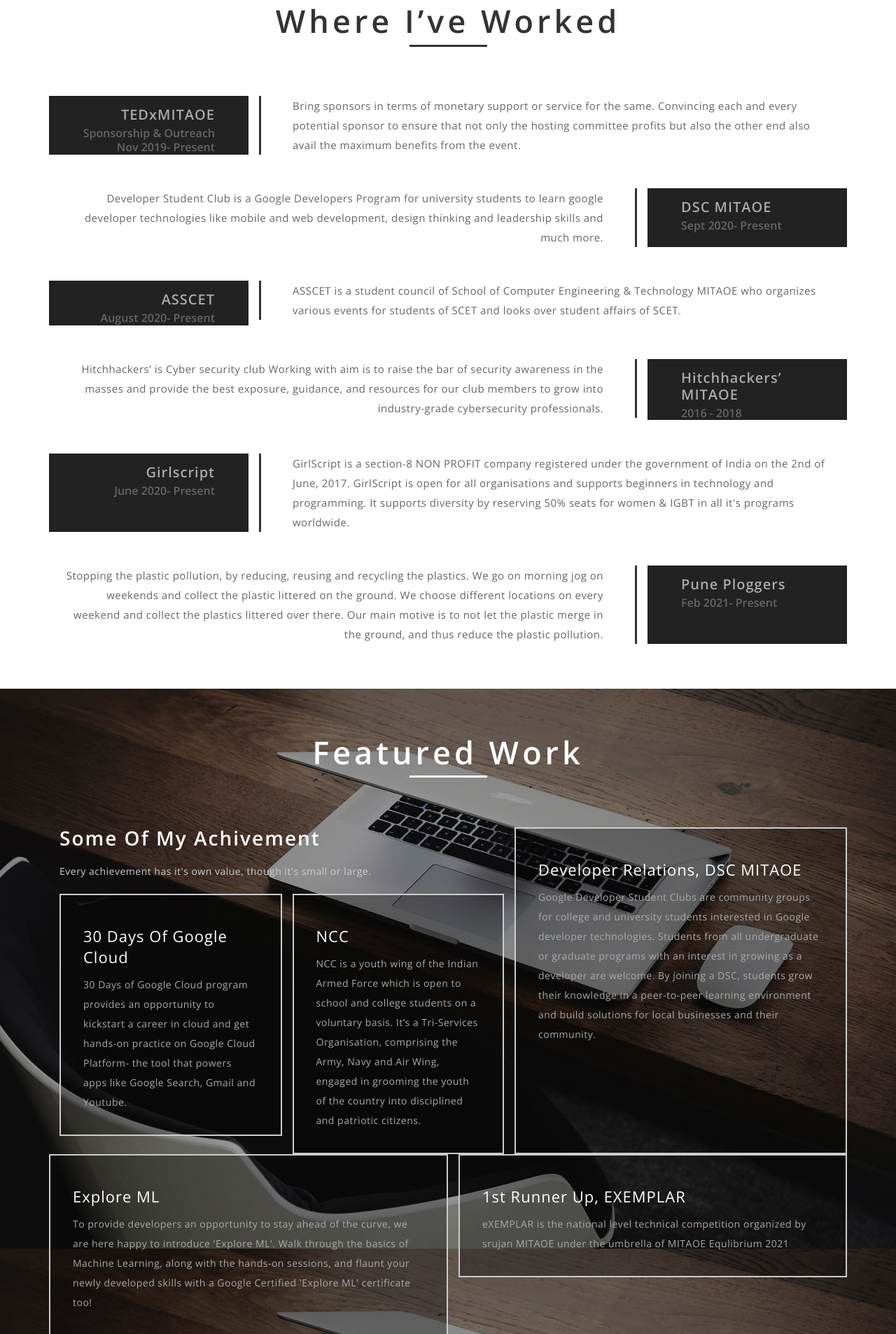
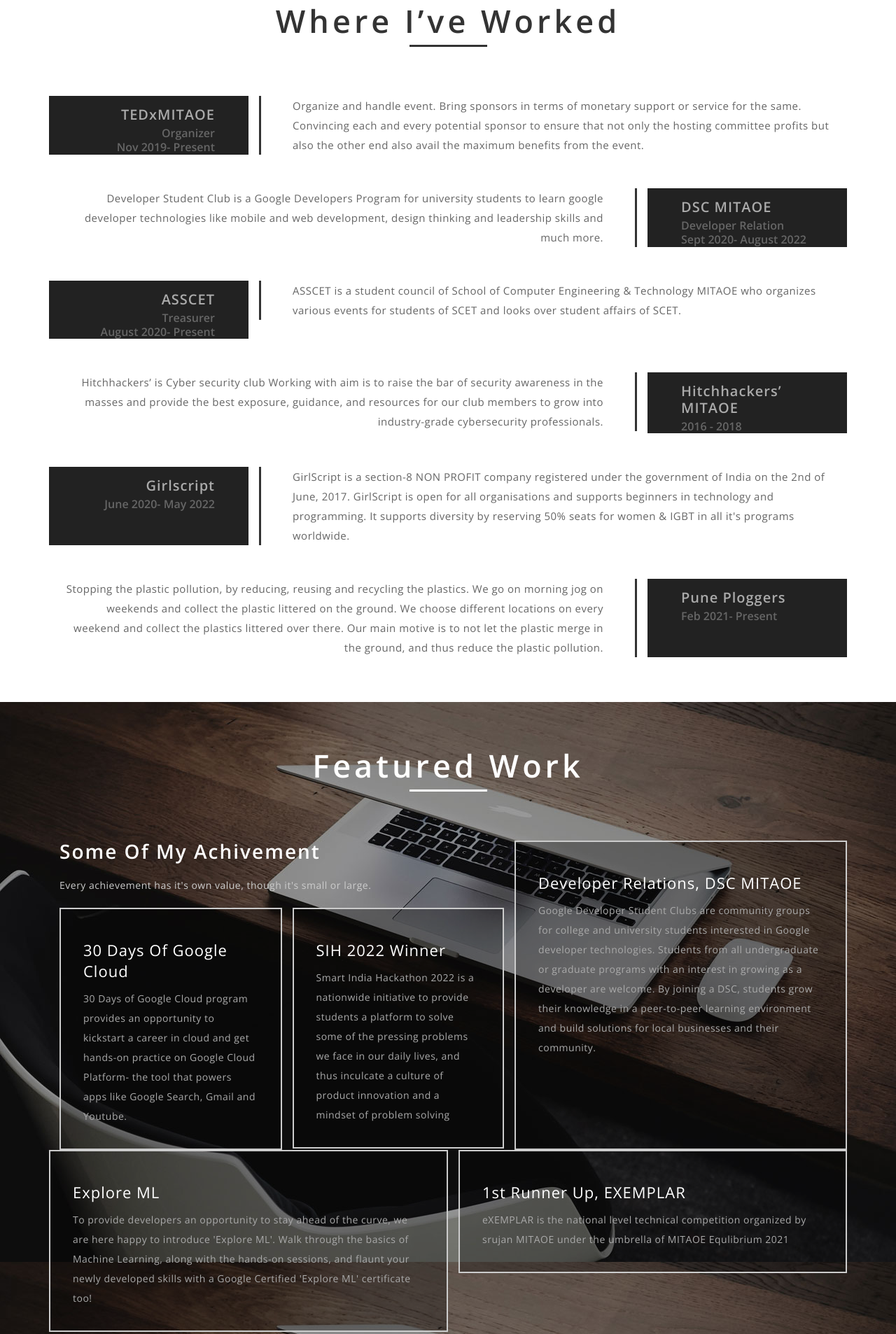
Before and after one commit to AdarshZamwar/adarshzamwar.github.io, a plain HTML site: page index.html in a window 1280 px wide. Shown: the part 1852-3758 px from the top of the page at 70% size. Drawn offline with nearby package versions, Linux system fonts and the light colour scheme.

Commit message:
Update index.html

```diff
--- a/index.html
+++ b/index.html
@@ -214,11 +214,11 @@
 		<div class="row exp-grids">
 			<div class="col-md-3 exp wthree">
 				<h4>TEDxMITAOE</h4>
-				<h5>Sponsorship & Outreach</h5>
+				<h5>Organizer</h5>
 				<h5>Nov 2019- Present</h5>
 			</div>
 			<div class="col-md-9 mt-md-0 mt-4 wthree">
-				<p>Bring sponsors in terms of monetary support or service for the same.
+				<p>Organize and handle event. Bring sponsors in terms of monetary support or service for the same.
 					Convincing each and every potential sponsor to ensure that not only the hosting committee profits but also the other end also avail the maximum benefits from the event.
 					</p>
 			</div>
@@ -230,13 +230,15 @@
 			</div>
 			<div class="col-md-3 exp1 wthree">
 				<h4>DSC MITAOE</h4>
-				<h5>Sept 2020- Present</h5>
+				<h5>Developer Relation</h5>
+				<h5>Sept 2020- August 2022</h5>
 			</div>
 		</div>
 
 		<div class="row exp-grids mt-5 wthree">
 			<div class="col-md-3 exp">
 				<h4>ASSCET</h4>
+				<h5>Treasurer</h5>
 				<h5>August 2020- Present</h5>
 			</div>
 			<div class="col-md-9 mt-md-0 mt-4 wthree">
@@ -260,7 +262,7 @@
 		<div class="row exp-grids mt-5 wthree">
 			<div class="col-md-3 exp">
 				<h4>Girlscript</h4>
-				<h5>June 2020- Present</h5>
+				<h5>June 2020- May 2022</h5>
 			</div>
 			<div class="col-md-9 mt-md-0 mt-4 wthree">
 				<p>GirlScript is a section-8 NON PROFIT company registered under the government of India on the 2nd of June, 2017.
@@ -304,8 +306,8 @@
 					<div class="col-md-6 mt-md-0 mt-3 w3ls">
 						<div class="blog-grid1">
 							<!-- <h5>25th June</h5> -->
-							<h4>NCC</h4>
-							<p>NCC is a youth wing of the Indian Armed Force which is open to school and college students on a voluntary basis. It’s a Tri-Services Organisation, comprising the Army, Navy and Air Wing, engaged in grooming the youth of the country into disciplined and patriotic citizens.</p>
+							<h4>SIH 2022 Winner</h4>
+							<p>Smart India Hackathon 2022 is a nationwide initiative to provide students a platform to solve some of the pressing problems we face in our daily lives, and thus inculcate a culture of product innovation and a mindset of problem solving</p>
 						</div>
 					</div>
 				</div>
@@ -357,17 +359,7 @@
 			  <div class="w3_agile_gallery_effect">
 				 <a href="images/Certificates/NCC Certificate.jpg" data-lightbox="example-set" data-title="Lorem Ipsum is simply dummy the when an unknown galley of type and scrambled it to make a type specimen.">
 					<figure>
-					   <img src="images/Certificates/NCC Certificate.jpg" alt=" " class="img-responsive" />
-					</figure>
-				 </a>
-			  </div>
-			  <div class="clearfix"> </div>
-		   </div>
-		   <div class="col-md-6 p-0 col-sm-6 col-12 pt-sm-0 pt-2 agileits_w3layouts_gallery_grid1 hover14 column">
-			  <div class="w3_agile_gallery_effect">
-				 <a href="images/Certificates/30 days of google cloud.jpg" data-lightbox="example-set" data-title="Lorem Ipsum is simply dummy the when an unknown galley of type and scrambled it to make a type specimen.">
-					<figure>
-					   <img src="images/Certificates/30 days of google cloud.jpg" alt=" " class="img-responsive" />
+					   <img src="images/Certificates/sih.jpg" alt=" " class="img-responsive" />
 					</figure>
 				 </a>
 			  </div>
```
